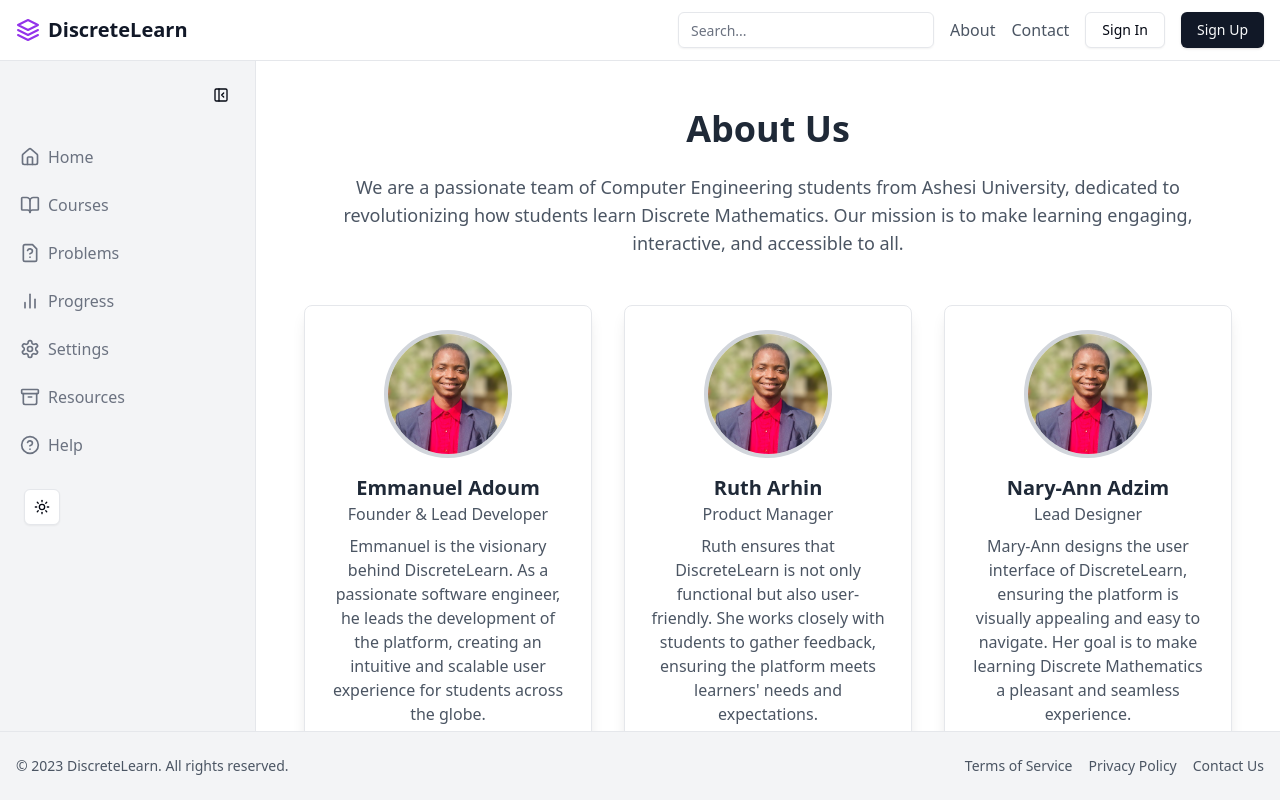
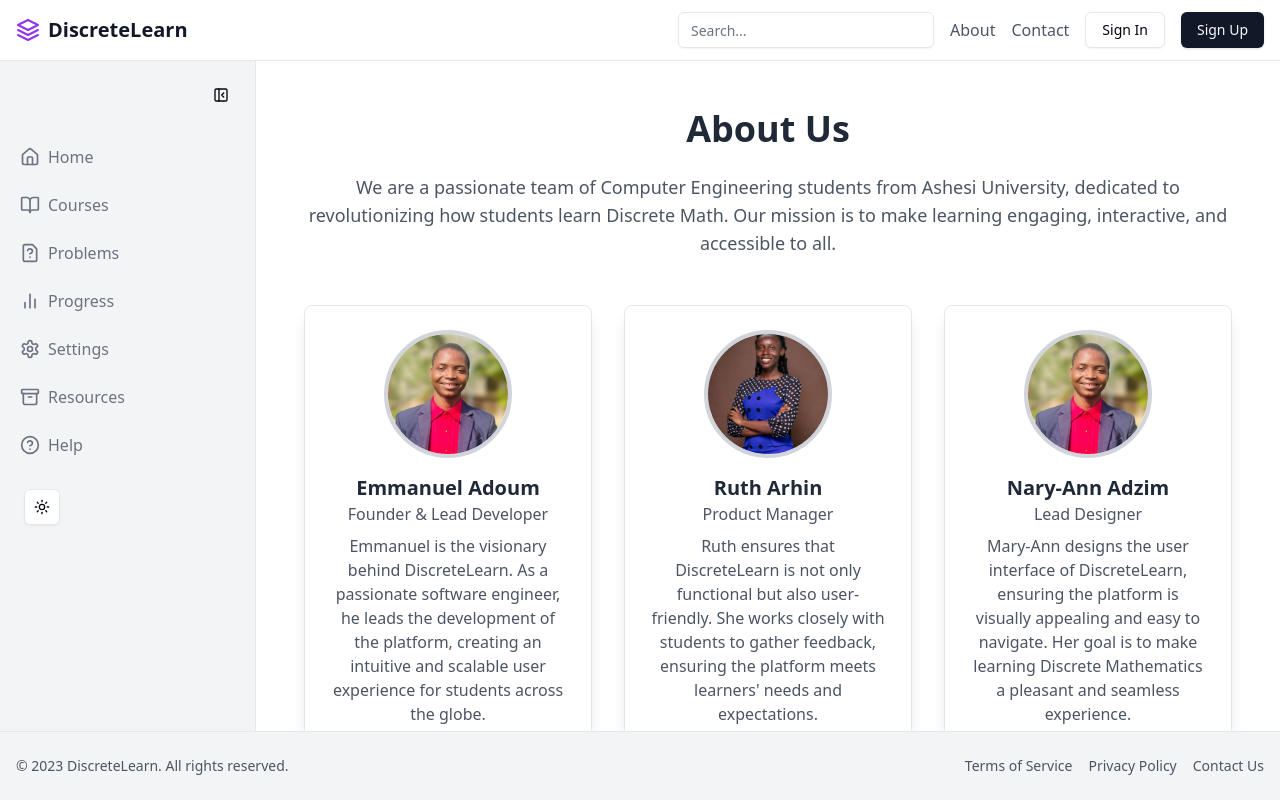
Before and after one commit to adoumouangnamouemmanuel/Discrete_Learn, a React (Vite) app: page /about in a window 1280 px wide. Built offline with nearby package versions, Linux system fonts and the light colour scheme.

Commit message:
added constants to make the code clean, updated about, added Ruth's profile picture

```diff
--- /dev/null
+++ b/src/constants/index.js
@@ -0,0 +1,38 @@
+// constants.js
+// constants/index.js
+import Emma from "../assets/emma.jpg"; // Adjust this path as needed
+import Ruth from "../assets/ruth.jpg"; // Adjust this path as needed
+
+/** @type {import("./constants").TeamMember[]} */
+export const teamMembers = [
+  {
+    name: "Emmanuel Adoum",
+    role: "Founder & Lead Developer",
+    description:
+      "Emmanuel is the visionary behind DiscreteLearn. As a passionate software engineer, he leads the development of the platform, creating an intuitive and scalable user experience for students across the globe.",
+    email: "emmanuel.adoum@ashesi.edu.gh",
+    phone: "+123456789",
+    linkedin: "https://www.linkedin.com/in/ouang-namou-emmanuel-adoum/",
+    image: Emma,
+  },
+  {
+    name: "Ruth Arhin",
+    role: "Product Manager",
+    description:
+      "Ruth ensures that DiscreteLearn is not only functional but also user-friendly. She works closely with students to gather feedback, ensuring the platform meets learners' needs and expectations.",
+    email: "jane.smith@example.com",
+    phone: "+987654321",
+    linkedin: "https://www.linkedin.com/in/ruth-arhin-/",
+    image: Ruth,
+  },
+  {
+    name: "Nary-Ann Adzim",
+    role: "Lead Designer",
+    description:
+      "Mary-Ann designs the user interface of DiscreteLearn, ensuring the platform is visually appealing and easy to navigate. Her goal is to make learning Discrete Mathematics a pleasant and seamless experience.",
+    email: "mark.johnson@example.com",
+    phone: "+1122334455",
+    linkedin: "https://www.linkedin.com/in/mary-ann-adzim/",
+    image: Emma,
+  },
+];
--- a/src/pages/About.tsx
+++ b/src/pages/About.tsx
@@ -1,6 +1,6 @@
+import { FaLinkedin, FaEnvelope, FaPhoneAlt } from "react-icons/fa";
+import { teamMembers } from "../constants";
 
-import { FaLinkedin, FaEnvelope, FaPhoneAlt } from "react-icons/fa"; // Updated for additional icons
-import Emma from "../assets/emma.jpg"; // Updated for team member images
 
 const About = () => {
   return (
@@ -9,130 +9,52 @@
       <p className="text-lg text-gray-600 mb-12">
         We are a passionate team of Computer Engineering students from Ashesi
         University, dedicated to revolutionizing how students learn Discrete
-        Mathematics. Our mission is to make learning engaging, interactive, and
+        Math. Our mission is to make learning engaging, interactive, and
         accessible to all.
       </p>
 
       <div className="grid gap-8 md:grid-cols-2 lg:grid-cols-3 mb-12">
-        {/* Team Member 1 */}
-        <div className="flex flex-col items-center bg-white border rounded-lg shadow-lg p-6 transform transition duration-500 hover:scale-105 hover:shadow-2xl">
+        {teamMembers.map((member, index) => (
+          <div
+            key={index}
+            className="flex flex-col items-center bg-white border rounded-lg shadow-lg p-6 transform transition duration-500 hover:scale-105 hover:shadow-2xl"
+          >
             <img
-            src={Emma} // Replace with your team member's profile image
-            alt="Emma Adoum"
+              src={member.image}
+              alt={member.name}
               className="w-32 h-32 rounded-full mb-4 object-cover border-4 border-gray-300 transform transition duration-500 hover:scale-110"
             />
             <h2 className="text-xl font-semibold text-gray-800">
-            Emmanuel Adoum
+              {member.name}
             </h2>
-          <p className="text-gray-600 mb-2">Founder & Lead Developer</p>
-          <p className="text-gray-600 mb-4">
-            Emmanuel is the visionary behind DiscreteLearn. As a passionate software
-            engineer, he leads the development of the platform, creating an
-            intuitive and scalable user experience for students across the
-            globe.
-          </p>
+            <p className="text-gray-600 mb-2">{member.role}</p>
+            <p className="text-gray-600 mb-4">{member.description}</p>
             <div className="flex space-x-4">
               <a
-              href="mailto:emmanuel.adoum@ashesi.edu.gh"
+                href={`mailto:${member.email}`}
                 className="text-gray-600 hover:text-gray-800 transform transition duration-300 hover:scale-110"
               >
                 <FaEnvelope size={20} />
               </a>
               <a
-              href="tel:+123456789"
+                href={`tel:${member.phone}`}
                 className="text-gray-600 hover:text-gray-800 transform transition duration-300 hover:scale-110"
               >
                 <FaPhoneAlt size={20} />
               </a>
               <a
-              href="https://www.linkedin.com/in/ouang-namou-emmanuel-adoum/"
+                href={member.linkedin}
                 className="text-gray-600 hover:text-gray-800 transform transition duration-300 hover:scale-110"
                 target="_blank"
+                rel="noopener noreferrer"
               >
                 <FaLinkedin size={20} />
               </a>
             </div>
           </div>
-
-        {/* Team Member 2 */}
-        <div className="flex flex-col items-center bg-white border rounded-lg shadow-lg p-6 transform transition duration-500 hover:scale-105 hover:shadow-2xl">
-          <img
-            src={Emma} // Replace with your team member's profile image
-            alt="Ruth Arhin"
-            className="w-32 h-32 rounded-full mb-4 object-cover border-4 border-gray-300 transform transition duration-500 hover:scale-110"
-          />
-          <h2 className="text-xl font-semibold text-gray-800">Ruth Arhin</h2>
-          <p className="text-gray-600 mb-2">Product Manager</p>
-          <p className="text-gray-600 mb-4">
-            Ruth ensures that DiscreteLearn is not only functional but also
-            user-friendly. She works closely with students to gather feedback,
-            ensuring the platform meets learners' needs and expectations.
-          </p>
-          <div className="flex space-x-4">
-            <a
-              href="mailto:jane.smith@example.com"
-              className="text-gray-600 hover:text-gray-800 transform transition duration-300 hover:scale-110"
-            >
-              <FaEnvelope size={20} />
-            </a>
-            <a
-              href="tel:+987654321"
-              className="text-gray-600 hover:text-gray-800 transform transition duration-300 hover:scale-110"
-            >
-              <FaPhoneAlt size={20} />
-            </a>
-            <a
-              href="https://www.linkedin.com/in/ruth-arhin-/"
-              className="text-gray-600 hover:text-gray-800 transform transition duration-300 hover:scale-110"
-              target="_blank"
-            >
-              <FaLinkedin size={20} />
-            </a>
-          </div>
+        ))}
       </div>
 
-        {/* Team Member 3 */}
-        <div className="flex flex-col items-center bg-white border rounded-lg shadow-lg p-6 transform transition duration-500 hover:scale-105 hover:shadow-2xl">
-          <img
-            src={Emma} // Replace with your team member's profile image
-            alt="Nary-Ann Adzim"
-            className="w-32 h-32 rounded-full mb-4 object-cover border-4 border-gray-300 transform transition duration-500 hover:scale-110"
-          />
-          <h2 className="text-xl font-semibold text-gray-800">
-            Nary-Ann Adzim
-          </h2>
-          <p className="text-gray-600 mb-2">Lead Designer</p>
-          <p className="text-gray-600 mb-4">
-            Mary-Ann designs the user interface of DiscreteLearn, ensuring the
-            platform is visually appealing and easy to navigate. Her goal is to
-            make learning Discrete Mathematics a pleasant and seamless
-            experience.
-          </p>
-          <div className="flex space-x-4">
-            <a
-              href="mailto:mark.johnson@example.com"
-              className="text-gray-600 hover:text-gray-800 transform transition duration-300 hover:scale-110"
-            >
-              <FaEnvelope size={20} />
-            </a>
-            <a
-              href="tel:+1122334455"
-              className="text-gray-600 hover:text-gray-800 transform transition duration-300 hover:scale-110"
-            >
-              <FaPhoneAlt size={20} />
-            </a>
-            <a
-              href="https://www.linkedin.com/in/mary-ann-adzim/"
-              className="text-gray-600 hover:text-gray-800 transform transition duration-300 hover:scale-110"
-              target="_blank"
-            >
-              <FaLinkedin size={20} />
-            </a>
-          </div>
-        </div>
-      </div>
-
-      {/* Platform Overview */}
       <div className="text-center mt-12 bg-gradient-to-r from-purple-500 via-blue-500 to-green-500 p-8 rounded-lg shadow-lg">
         <h2 className="text-2xl font-bold text-white mb-6">
           About DiscreteLearn
```
Also changed, not shown: src/constants/constants.d.ts (added, +10 -0 lines), src/assets/ruth.jpg (added). Lines whose indentation alone changed are shown as unchanged.
